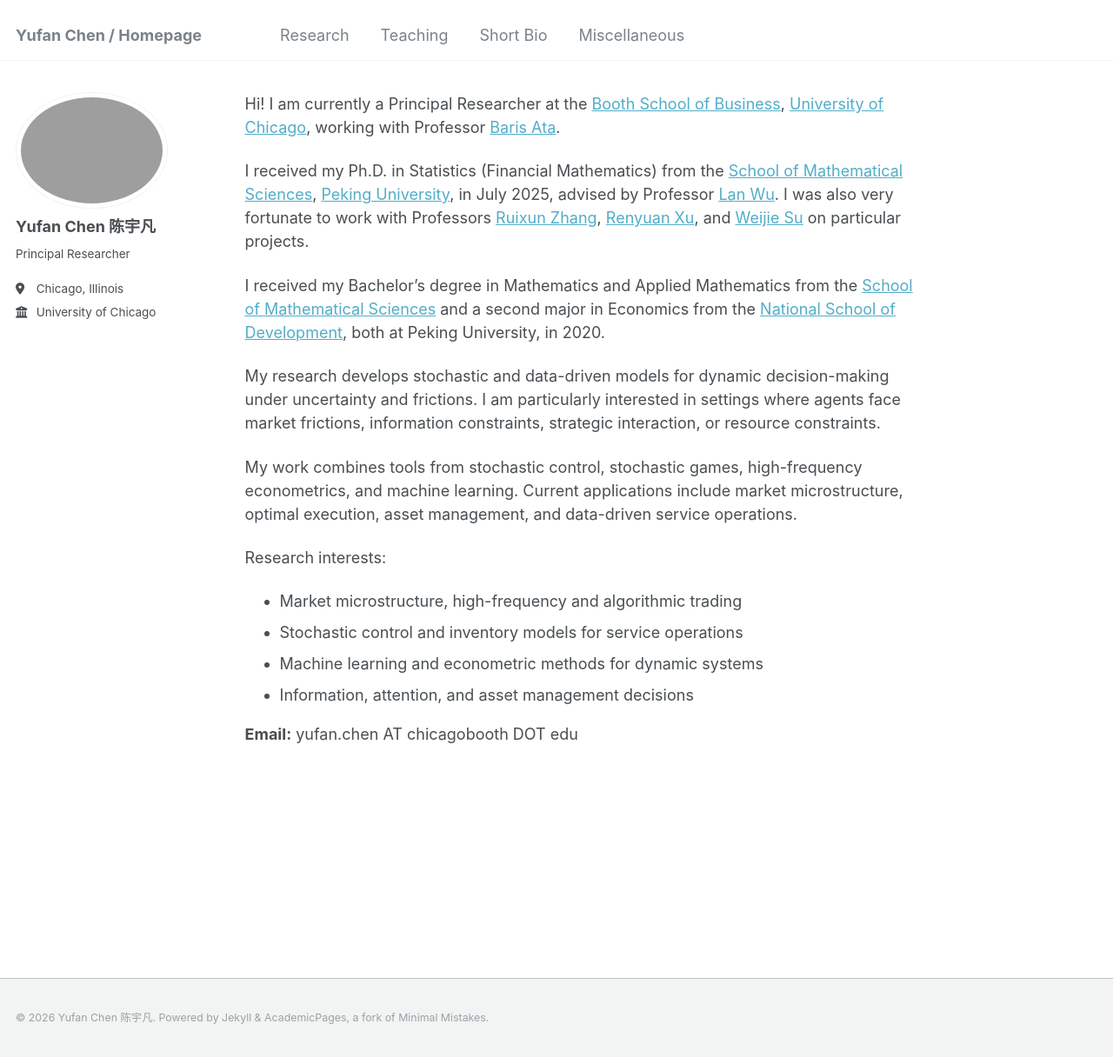
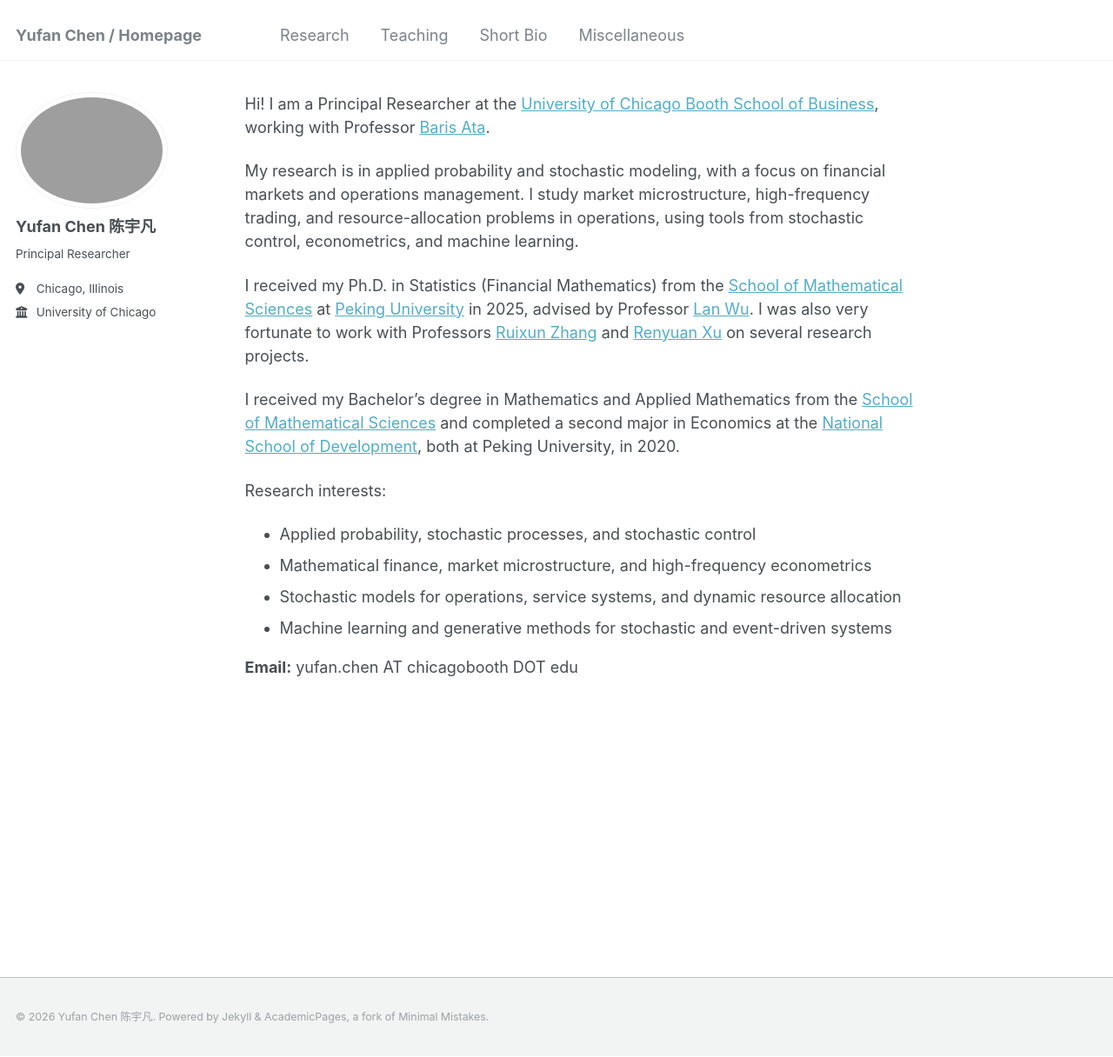
Before and after one commit to YuwanIvan/yuwanivan.github.io, a Jekyll site: the page built from _pages/about.md, in a window 1280 px wide and 1216 px high. Shown: the whole window at 87% size. Built offline with Jekyll 4.4.1, drawn with Linux system fonts in a browser that asks for light colours.

Commit message:
update about me

```diff
--- a/_pages/about.md
+++ b/_pages/about.md
@@ -7,21 +7,19 @@ redirect_from:
   - /about.html
 ---
 
-Hi! I am currently a Principal Researcher at the [Booth School of Business](https://www.chicagobooth.edu/), [University of Chicago](https://www.uchicago.edu/), working with Professor [Baris Ata](https://sites.google.com/view/baris-ata/).
+Hi! I am a Principal Researcher at the [University of Chicago Booth School of Business](https://www.chicagobooth.edu/), working with Professor [Baris Ata](https://sites.google.com/view/baris-ata/).
 
-I received my Ph.D. in Statistics (Financial Mathematics) from the [School of Mathematical Sciences](https://math.pku.edu.cn), [Peking University](https://pku.edu.cn), in July 2025, advised by Professor [Lan Wu](http://english.math.pku.edu.cn/peoplefaculty/14.html). I was also very fortunate to work with Professors [Ruixun Zhang](https://www.math.pku.edu.cn/teachers/ZhangRuixun%20/), [Renyuan Xu](https://renyuanxu.github.io/), and [Weijie Su](http://www-stat.wharton.upenn.edu/~suw/) on particular projects.
+My research is in applied probability and stochastic modeling, with a focus on financial markets and operations management. I study market microstructure, high-frequency trading, and resource-allocation problems in operations, using tools from stochastic control, econometrics, and machine learning.
 
-I received my Bachelor's degree in Mathematics and Applied Mathematics from the [School of Mathematical Sciences](https://math.pku.edu.cn) and a second major in Economics from the [National School of Development](https://nsd.pku.edu.cn), both at Peking University, in 2020.
+I received my Ph.D. in Statistics (Financial Mathematics) from the [School of Mathematical Sciences](https://math.pku.edu.cn) at [Peking University](https://pku.edu.cn) in 2025, advised by Professor [Lan Wu](http://english.math.pku.edu.cn/peoplefaculty/14.html). I was also very fortunate to work with Professors [Ruixun Zhang](https://www.math.pku.edu.cn/teachers/ZhangRuixun%20/) and [Renyuan Xu](https://renyuanxu.github.io/) on several research projects.
 
-My research develops stochastic and data-driven models for dynamic decision-making under uncertainty and frictions. I am particularly interested in settings where agents face market frictions, information constraints, strategic interaction, or resource constraints.
-
-My work combines tools from stochastic control, stochastic games, high-frequency econometrics, and machine learning. Current applications include market microstructure, optimal execution, asset management, and data-driven service operations.
+I received my Bachelor's degree in Mathematics and Applied Mathematics from the [School of Mathematical Sciences](https://math.pku.edu.cn) and completed a second major in Economics at the [National School of Development](https://nsd.pku.edu.cn), both at Peking University, in 2020.
 
 Research interests:
 
-* Market microstructure, high-frequency and algorithmic trading
-* Stochastic control and inventory models for service operations
-* Machine learning and econometric methods for dynamic systems
-* Information, attention, and asset management decisions
+* Applied probability, stochastic processes, and stochastic control
+* Mathematical finance, market microstructure, and high-frequency econometrics
+* Stochastic models for operations, service systems, and dynamic resource allocation
+* Machine learning and generative methods for stochastic and event-driven systems
 
 **Email:** yufan.chen AT chicagobooth DOT edu
```
